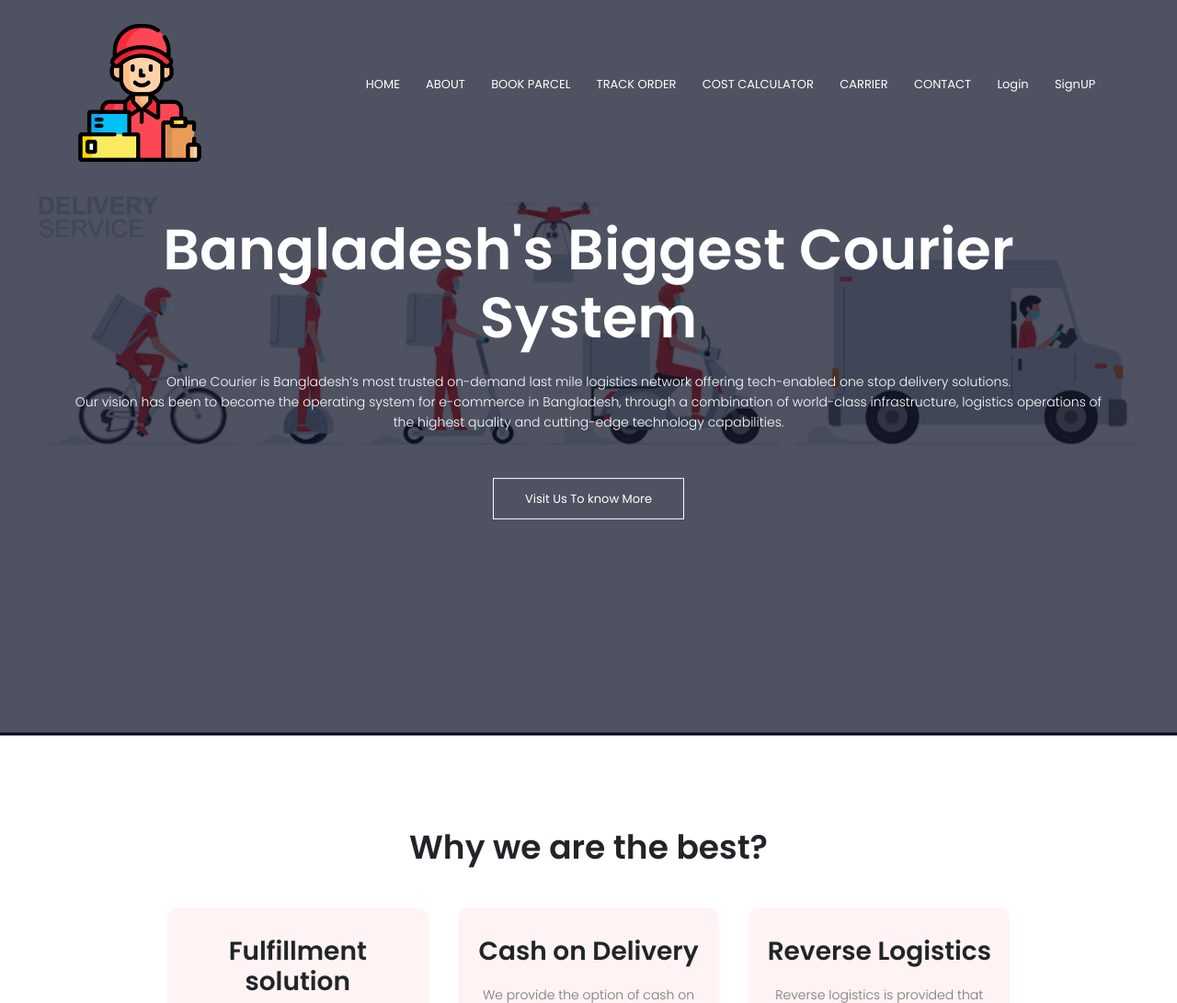
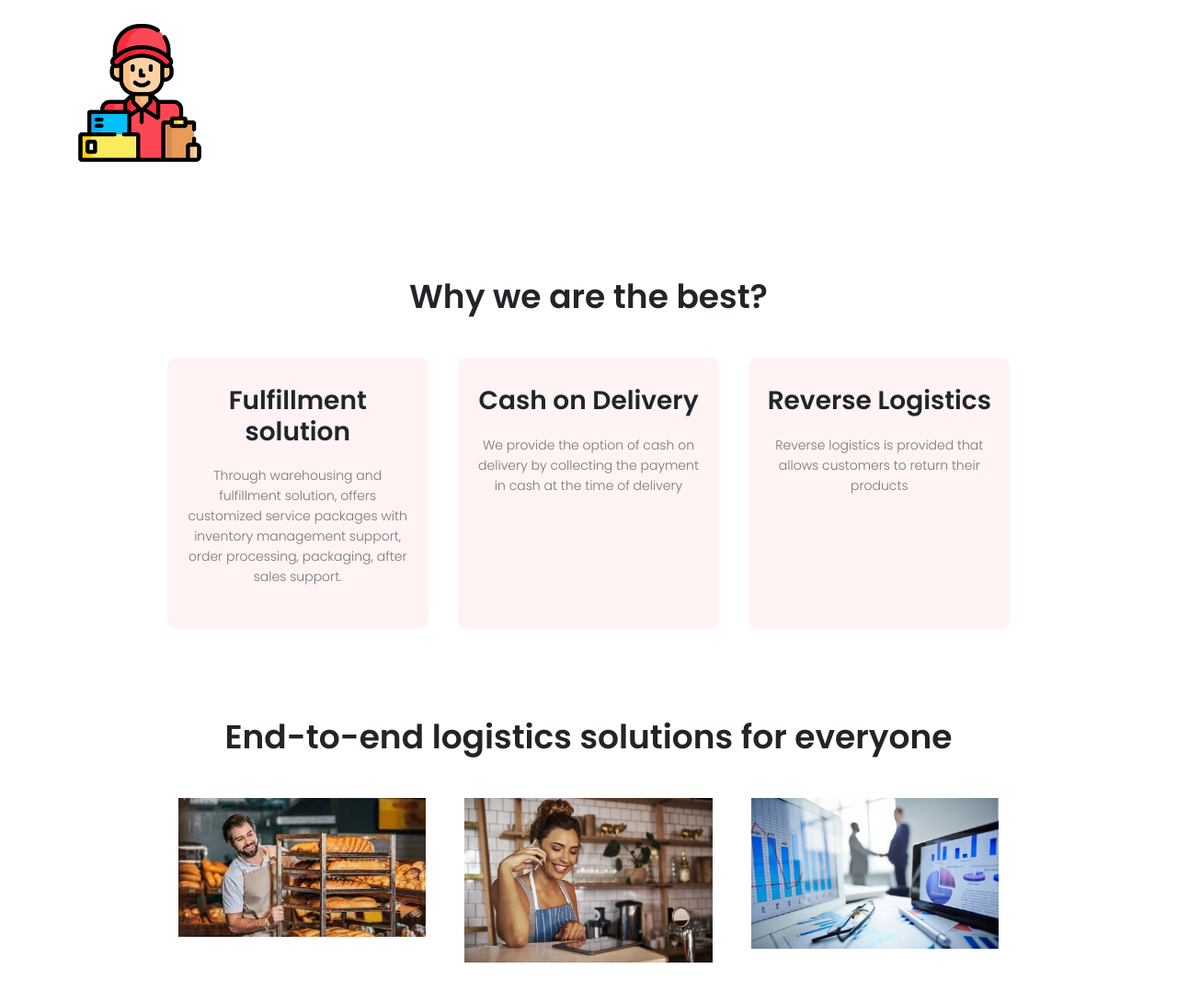
Before and after one commit to Jaber-Al-Siam/Online-Courier-Service-Management, a Django app: page / in a window 1280 px wide. Shown: the top 1091 px of the page at 92% size. Run offline with Django 3.2, Linux system fonts and the light colour scheme; some libraries are stand-ins or nearby versions.

Commit message:
removed section from base to index.html

```diff
--- a/templates/base.html
+++ b/templates/base.html
@@ -11,8 +11,10 @@
 {#         <link rel="shortcut icon" type="image/png" href="{% static 'favicon.ico' %}"/> #}
         <title>{% block title %} Home {% endblock %}</title>
 
-{#        {% include 'navigation.html' %}#}
-        <link rel="stylesheet" href=" {% static 'style.css' %}">
+        {% include 'navigation.html' %}
+        {% block style %}
+            <link rel="stylesheet" href=" {% static 'style.css' %}">
+        {% endblock %}
         <!-- font awesome CDN -->
 	    <script src="https://use.fontawesome.com/eb66dccf5d.js"></script>
         <!-- font color -->
@@ -22,20 +24,7 @@
     </head>
 
     <body>
-        <section class="header">
-            {% include 'navigation.html' %}
-            <div class = "text-box">
-                <h1>Bangladesh's Biggest Courier System</h1>
-                <p>
-                    Online Courier is Bangladesh’s most trusted on-demand last mile logistics network offering
-                    tech-enabled one stop delivery solutions.<br> Our vision has been to become the operating
-                    system for e-commerce in Bangladesh, through a combination of world-class infrastructure,
-                    logistics operations of the highest quality and cutting-edge technology capabilities.
-                </p>
-                <a href="" class="hero-btn">Visit Us To know More</a>
-            </div>
-	    </section>
-
+    {% block body %} {% endblock %}
         <main role="main" class="container">
             {% if messages %}
                 {% for message in messages %}
@@ -44,7 +33,7 @@
                     </div>
                 {% endfor %}
             {% endif %}
-            {% block content %} {% endblock %}
+        {% block content %} {% endblock %}
         </main>
 
         <!-- Call to Action -->
```
